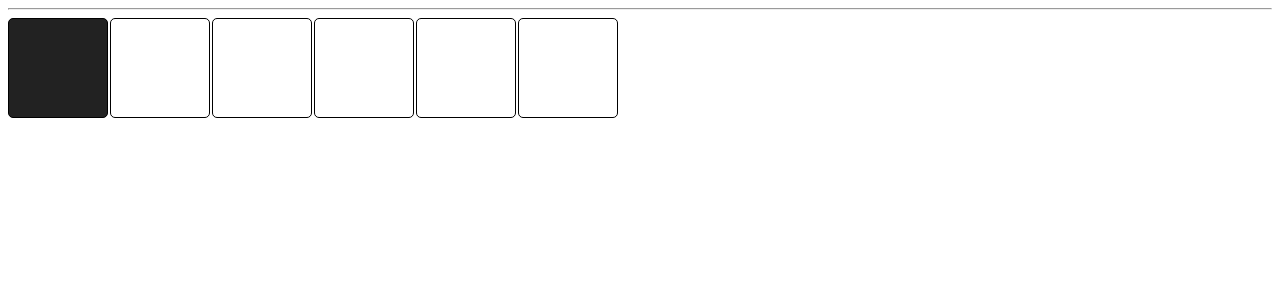
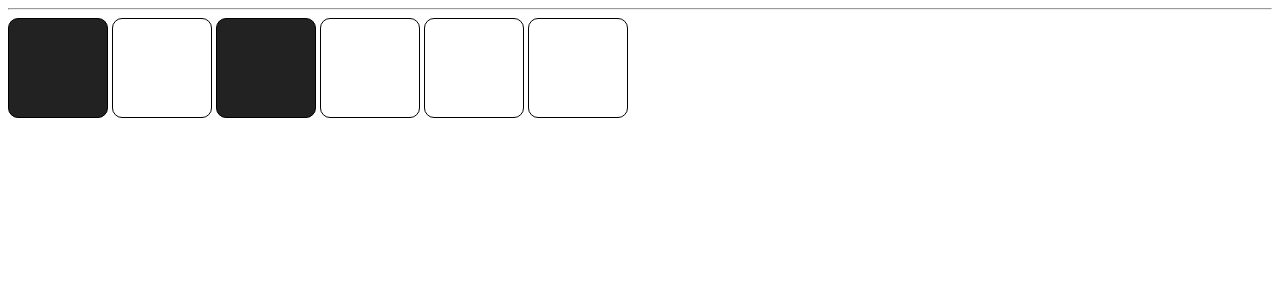
Before and after one commit to KingWahid/Learn-react-basic, a React (Vite) app: page / in a window 1280 px wide. Shown: the top 300 px of the page. Built offline with nearby package versions, Linux system fonts and the light colour scheme.

Commit message:
Finish box program with many approaches

```diff
--- a/src/App.jsx
+++ b/src/App.jsx
@@ -6,7 +6,8 @@ import StateObject from './BasicPraktik/StateObject'
 import CounterPropsState from './BasicPraktik/CountPropsState/CounterPropsState'
 import StateObjectProps from './BasicPraktik/StateObjectProps/StateObjectProps'
 import Parent from './BasicPraktik/PassingDataAround/Parent'
-import BoxesSquere from './BasicPraktik/BoxesPractice/BoxesSquere'
+import Squere from './BasicPraktik/BoxPractice2/Squere'
+
 const App = () => {
   return (
     <div>
@@ -24,7 +25,7 @@ const App = () => {
         <hr/>
         <Parent/> */}
         <hr/>
-        <BoxesSquere />
+        <Squere />
     </div>
   )
 }
--- /dev/null
+++ b/src/BasicPraktik/BoxPractice2/Boxs.jsx
@@ -0,0 +1,15 @@
+import React, { useState } from 'react'
+import './style.css'
+
+export default function Boxs(props) {
+    const [on, setOn] = useState(props.on)
+    const styles = {
+        backgroundColor: on ? "#222222" : "transparant"
+    }
+    function toggle(){
+        setOn(prevOn => !prevOn)
+    }
+  return (
+    <div style={styles} className='box' onClick={toggle}></div>
+  )
+}
--- /dev/null
+++ b/src/BasicPraktik/BoxPractice2/Squere.jsx
@@ -0,0 +1,20 @@
+import React, { useState } from 'react'
+import boxes from './boxes'
+import Boxs from './Boxs'
+
+
+
+export default function Squere() {
+    const [squeres, setSqueres] = useState(boxes)
+    const squereElements = squeres.map(squere => (
+        <Boxs key={squere.id} on={squere.on}/>
+    ))
+    function toggle(id){
+
+    }
+  return (
+    <main>
+        {squereElements}
+    </main>
+  )
+}
--- /dev/null
+++ b/src/BasicPraktik/BoxPractice2/boxes.js
@@ -0,0 +1,26 @@
+export default [
+    {
+        id: 1,
+        on: true
+    },
+    {
+        id: 2,
+        on: false
+    },
+    {
+        id: 3,
+        on: true
+    },
+    {
+        id: 4,
+        on: false
+    },
+    {
+        id: 5,
+        on: false
+    },
+    {
+        id: 6,
+        on: false
+    },
+];
--- /dev/null
+++ b/src/BasicPraktik/BoxPractice2/style.css
@@ -0,0 +1,12 @@
+*{
+    box-sizing: border-box;
+}
+
+.box{
+    height: 100px;
+    width: 100px;
+    border-radius: 10px;
+    border: 1px solid black;
+    display: inline-block;
+    margin-right: 4px;
+}
--- a/src/BasicPraktik/BoxesPractice/BoxesSquere.jsx
+++ b/src/BasicPraktik/BoxesPractice/BoxesSquere.jsx
@@ -2,12 +2,45 @@ import React, { useState } from 'react'
 import boxes from './boxes.js'
 import './boxes.css'
 import Boxi from './Boxi'
+import Squere from '../BoxPractice2/Squere.jsx'
 
 export default function BoxesSquere() {
     const [box, setBox] = useState(boxes)
+
+    function toggle(id){
+      // setBox(prevBox => {
+      //   const newBox = []
+      //   for (let i = 0; i < prevBox.length; i++){
+      //     const currentBox = prevBox[i]
+      //     if(currentBox.id === id) {
+      //       const updateBox = {
+      //         ...currentBox,
+      //         on: !currentBox.on
+      //       }
+      //       newBox.push(updateBox)
+      //     } else {
+      //       newBox.push(currentBox)
+      //     }
+      //   }
+      //   return newBox
+      // })
+      setBox(prevBox => {
+        return prevBox.map((squere) => {
+          return squere.id === id ? {...squere, on: !squere.on} : squere
+        })
+      })
+    }
+
     //let style={backgroundColor: props.darkMode ? "white":"black"}
     const boxElement = box.map(boxs => (
-          <Boxi key={boxs.id} on={boxs.on}/>
+          <Boxi
+              id={boxs.id}
+              key={boxs.id}
+              on={boxs.on}
+              toggle={toggle}
+              // Good clever, remove id={boxs.id}. make it closure(have own id)
+              // toggle={()=>toggle(boxs.id)}
+              />
         ))
   return (
     <main>{boxElement}</main>
--- a/src/BasicPraktik/BoxesPractice/Boxi.jsx
+++ b/src/BasicPraktik/BoxesPractice/Boxi.jsx
@@ -2,15 +2,22 @@ import React, { useState } from 'react'
 
 export default function Boxi(props) {
   const [isOn, setIsOn] = useState(props.on)
-
   const styles = {
     backgroundColor: isOn ? "#222222" : "transparant"
   }
 
-  function toggleOn(){
-    setIsOn(prevState => !prevState)
-  }
+  // function toggleOn(){
+  //   setIsOn(prevState => !prevState)
+  // }
   return (
-    <div style={styles} className='box' onClick={toggleOn}></div>
+    <div
+        style={styles}
+        className='box'
+        onClick={()=>props.toggle(props.id)
+        // rather clever
+        // onClick={props.toggle}
+    }>
+
+      </div>
   )
 }
--- a/src/BasicPraktik/BoxesPractice/boxes.js
+++ b/src/BasicPraktik/BoxesPractice/boxes.js
@@ -1,26 +1,20 @@
-export default [
+const boxes = [
     {
-        id: 1,
-        on: true
+      id  : 1,
+      on: true,
     },
     {
-        id: 2,
-        on: false
+      id  : 2,
+      on: false,
     },
     {
-        id: 3,
-        on: false
+      id  : 3,
+      on: true,
     },
     {
-        id: 4,
-        on: false
+      id  : 4,
+      on: false,
     },
-    {
-        id: 5,
-        on: false
-    },
-    {
-        id: 6,
-        on: false
-    },
-]
+  ];
+
+  export default boxes;
```
